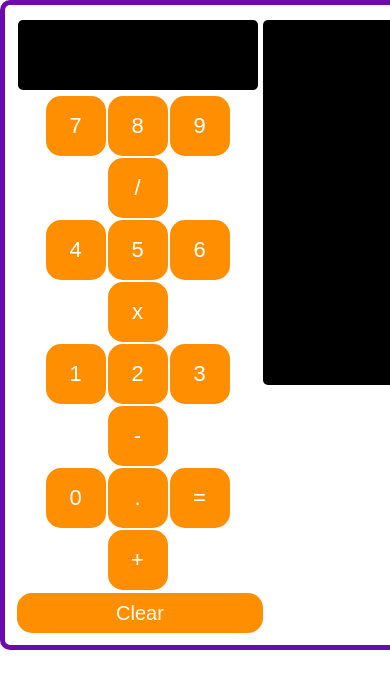
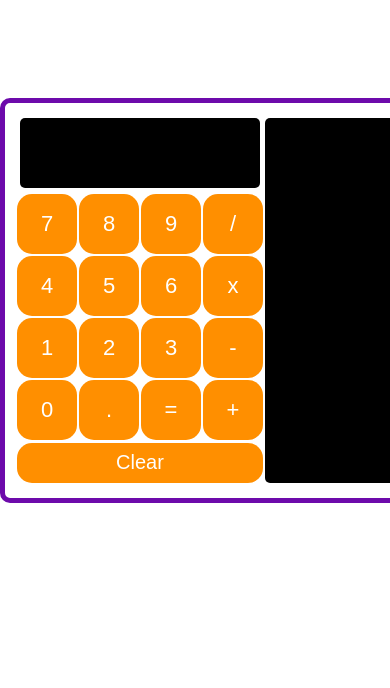
Before and after one commit to jae-huh/react-calculator, a React (Create React App) app: page / in a window 390 px wide. Shown: the top 688 px of the page. Built offline with nearby package versions, Linux system fonts and the light colour scheme.

Commit message:
Update styling for mobile

```diff
--- a/src/Calculator.css
+++ b/src/Calculator.css
@@ -5,11 +5,11 @@
   width: 540px;
   margin: auto;
   display: flex;
+  justify-content: space-between;
 }
 
 .left {
   display: inline-block;
-  width: 50%;
 }
 
 .right {
```
